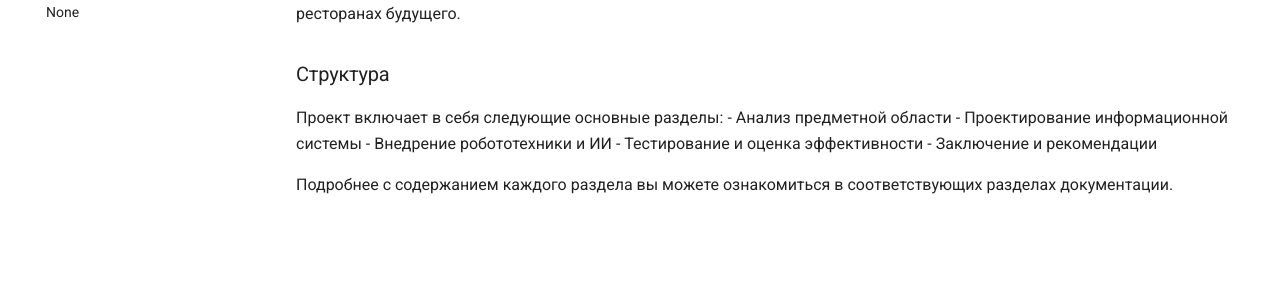
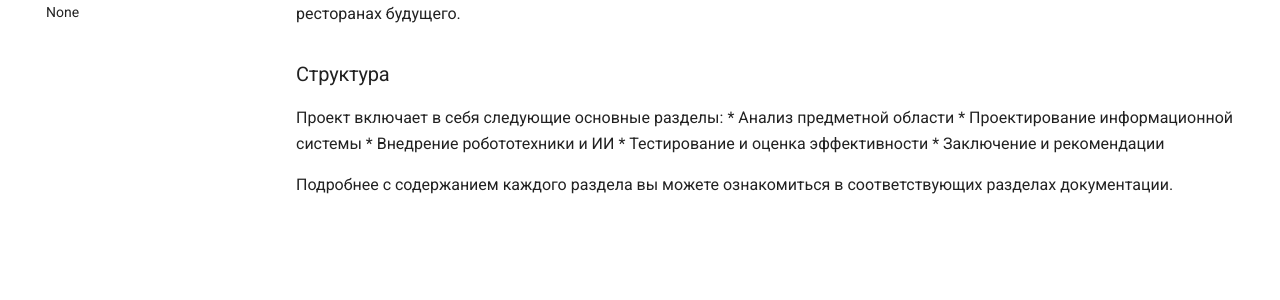
Before and after one commit to mariashapoval/Otus, an MkDocs documentation site: the page built from docs/index.md, in a window 1280 px wide. Shown: the part 416-716 px from the top of the page. Built offline with MkDocs 1.6.1 and Material for MkDocs 9.7.7, drawn with Linux system fonts in a browser that asks for light colours; comment, search, counter and statistics services are not loaded.

```diff
--- a/docs/index.md
+++ b/docs/index.md
@@ -5,10 +5,10 @@
 Данный проект посвящен разработке информационной системы для сети роботизированных ресторанов "Робот и точка". Основная цель - создание комплексного решения, которое повысит эффективность и качество обслуживания в ресторанах будущего.
 ### Структура
 Проект включает в себя следующие основные разделы:
-- Анализ предметной области
-- Проектирование информационной системы
-- Внедрение робототехники и ИИ
-- Тестирование и оценка эффективности
-- Заключение и рекомендации
+* Анализ предметной области
+* Проектирование информационной системы
+* Внедрение робототехники и ИИ
+* Тестирование и оценка эффективности
+* Заключение и рекомендации
 
 Подробнее с содержанием каждого раздела вы можете ознакомиться в соответствующих разделах документации.
```
